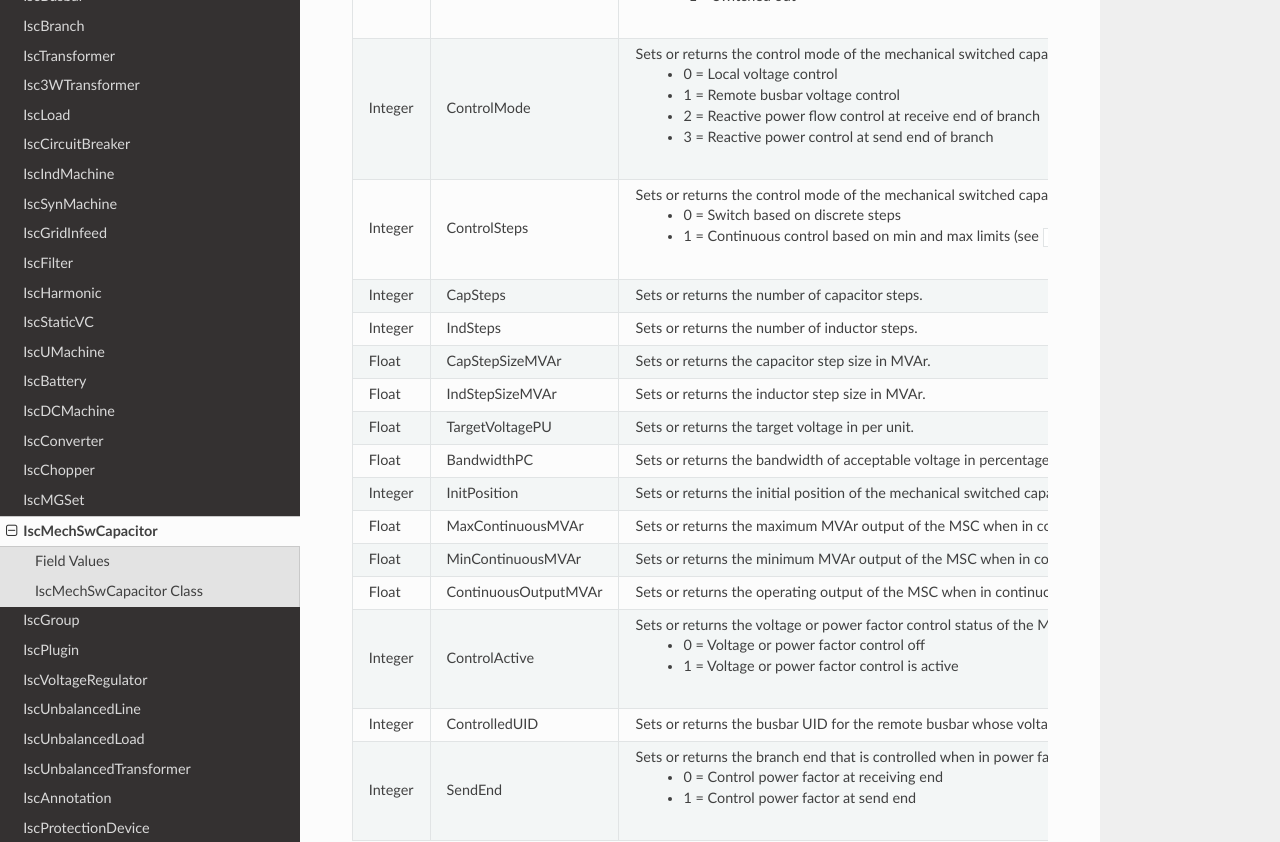
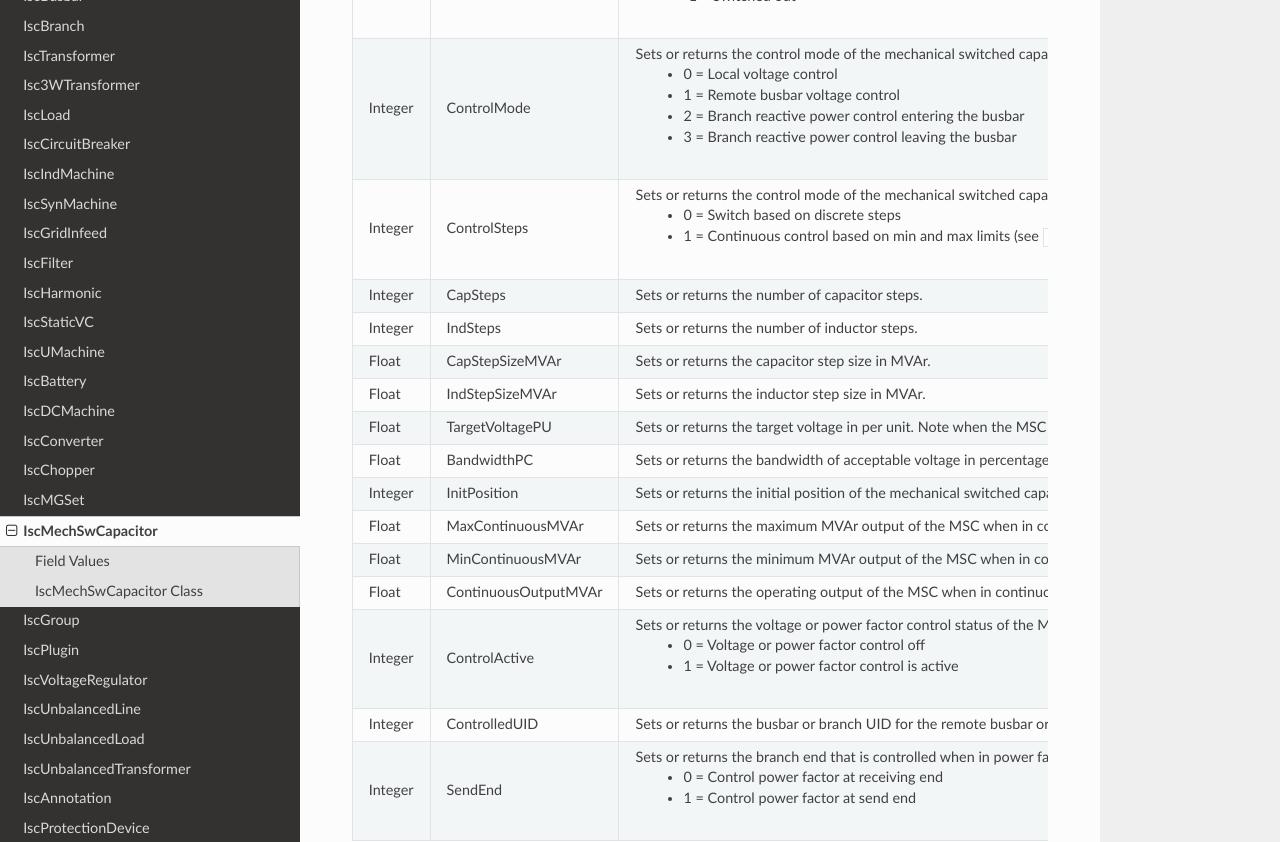
Before and after one commit to TNEI-Services/IPSA, a Sphinx documentation site: the page built from docs/IscMechSwCapacitor.rst, in a window 1280 px wide and 1400 px high. Shown: the part 524-1366 px from the top of the window. Built offline with Sphinx 7.4.7 and the Read the Docs theme 2.0.0, drawn with Linux system fonts in a browser that asks for light colours.

Commit message:
Mech sw capacitor clarifications
spotted by @mengya-li-tnei

```diff
--- a/docs/IscMechSwCapacitor.rst
+++ b/docs/IscMechSwCapacitor.rst
@@ -37,8 +37,8 @@ Field Values
 
         - 0 = Local voltage control
         - 1 = Remote busbar voltage control
-        - 2 = Reactive power flow control at receive end of branch
-        - 3 = Reactive power control at send end of branch
+        - 2 = Branch reactive power control entering the busbar
+        - 3 = Branch reactive power control leaving the busbar
    * - Integer
      - ControlSteps
      - Sets or returns the control mode of the mechanical switched capacitor:
@@ -59,7 +59,7 @@ Field Values
      - Sets or returns the inductor step size in MVAr.
    * - Float
      - TargetVoltagePU
-     - Sets or returns the target voltage in per unit.
+     - Sets or returns the target voltage in per unit. Note when the MSC is branch reactive power controlled, this is the target power factor.
    * - Float
      - BandwidthPC
      - Sets or returns the bandwidth of acceptable voltage in percentage.
@@ -83,7 +83,7 @@ Field Values
         - 1 = Voltage or power factor control is active
    * - Integer
      - ControlledUID
-     - Sets or returns the busbar UID for the remote busbar whose voltage is being controlled.
+     - Sets or returns the busbar or branch UID for the remote busbar or branch whose voltage is being controlled.
    * - Integer
      - SendEnd
      - Sets or returns the branch end that is controlled when in power factor control mode:
```
